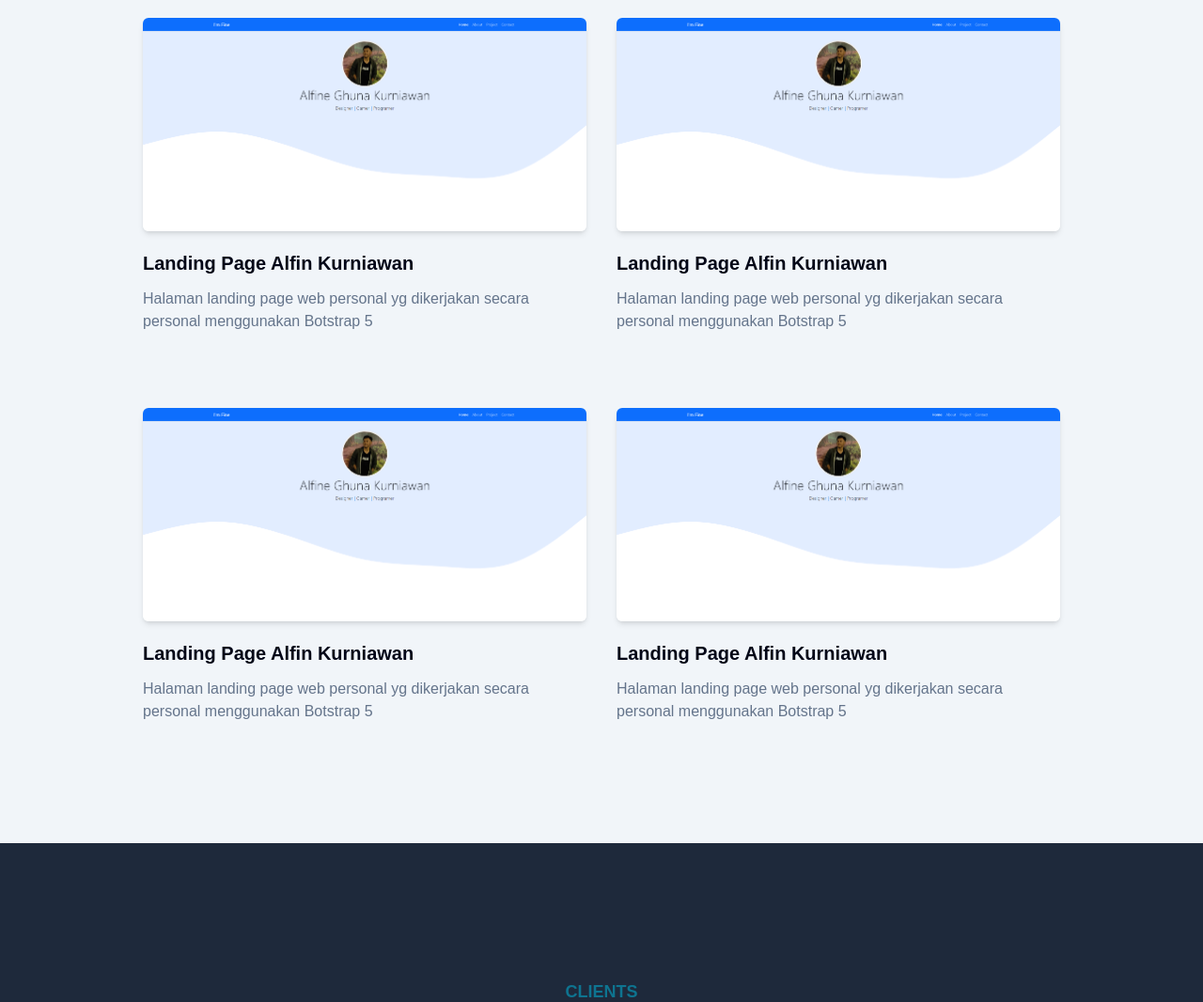
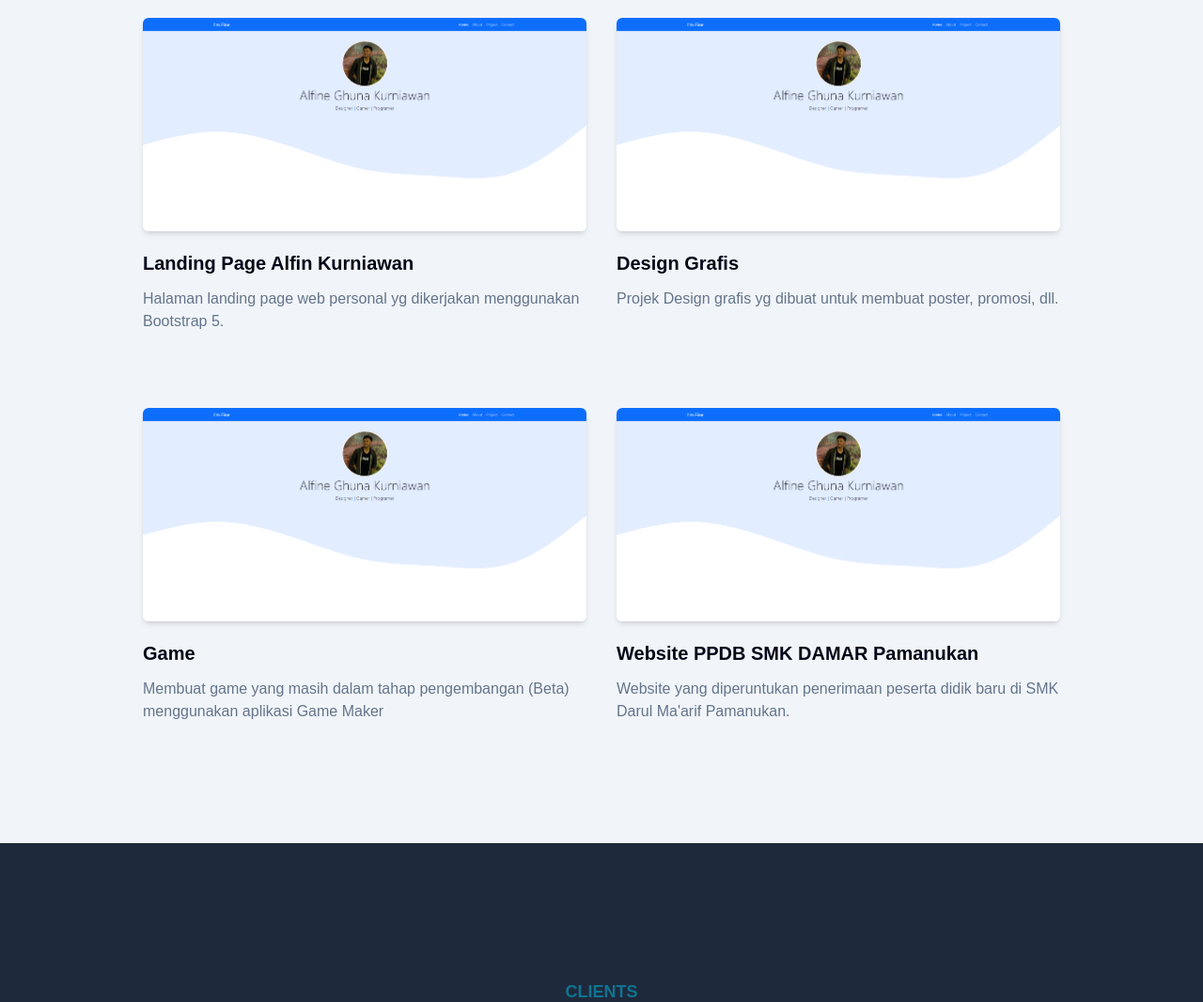
Before and after one commit to Alfin269/portfolio, a website: page index.html in a window 1280 px wide. Shown: the part 1504-2570 px from the top of the page at 94% size. Drawn offline with Linux system fonts and the light colour scheme.

Commit message:
Update index.html

```diff
--- a/index.html
+++ b/index.html
@@ -139,28 +139,28 @@
             <img src="src/img/portfolio/1.PNG" alt="landing page" width="w-full" />
           </div>
           <h3 class="font-semibold text-xl text-dark mt-5 mb-3">Landing Page Alfin Kurniawan</h3>
-          <p class="font-medium text-base text-secondary">Halaman landing page web personal yg dikerjakan secara personal menggunakan Botstrap 5</p>
+          <p class="font-medium text-base text-secondary">Halaman landing page web personal yg dikerjakan menggunakan Bootstrap 5.</p>
         </div>
         <div class="mb-12 p-4 md:w-1/2">
           <div class="rounded-md shadow-md overflow-hidden">
             <img src="src/img/portfolio/1.PNG" alt="landing page" width="w-full" />
           </div>
-          <h3 class="font-semibold text-xl text-dark mt-5 mb-3">Landing Page Alfin Kurniawan</h3>
-          <p class="font-medium text-base text-secondary">Halaman landing page web personal yg dikerjakan secara personal menggunakan Botstrap 5</p>
+          <h3 class="font-semibold text-xl text-dark mt-5 mb-3">Design Grafis</h3>
+          <p class="font-medium text-base text-secondary">Projek Design grafis yg dibuat untuk membuat poster, promosi, dll.</p>
         </div>
         <div class="mb-12 p-4 md:w-1/2">
           <div class="rounded-md shadow-md overflow-hidden">
             <img src="src/img/portfolio/1.PNG" alt="landing page" width="w-full" />
           </div>
-          <h3 class="font-semibold text-xl text-dark mt-5 mb-3">Landing Page Alfin Kurniawan</h3>
-          <p class="font-medium text-base text-secondary">Halaman landing page web personal yg dikerjakan secara personal menggunakan Botstrap 5</p>
+          <h3 class="font-semibold text-xl text-dark mt-5 mb-3">Game</h3>
+          <p class="font-medium text-base text-secondary">Membuat game yang masih dalam tahap pengembangan (Beta) menggunakan aplikasi Game Maker</p>
         </div>
         <div class="mb-12 p-4 md:w-1/2">
           <div class="rounded-md shadow-md overflow-hidden">
             <img src="src/img/portfolio/1.PNG" alt="landing page" width="w-full" />
           </div>
-          <h3 class="font-semibold text-xl text-dark mt-5 mb-3">Landing Page Alfin Kurniawan</h3>
-          <p class="font-medium text-base text-secondary">Halaman landing page web personal yg dikerjakan secara personal menggunakan Botstrap 5</p>
+          <h3 class="font-semibold text-xl text-dark mt-5 mb-3">Website PPDB SMK DAMAR Pamanukan</h3>
+          <p class="font-medium text-base text-secondary">Website yang diperuntukan penerimaan peserta didik baru di SMK Darul Ma'arif Pamanukan.</p>
         </div>
       </div>
     </div>
```
